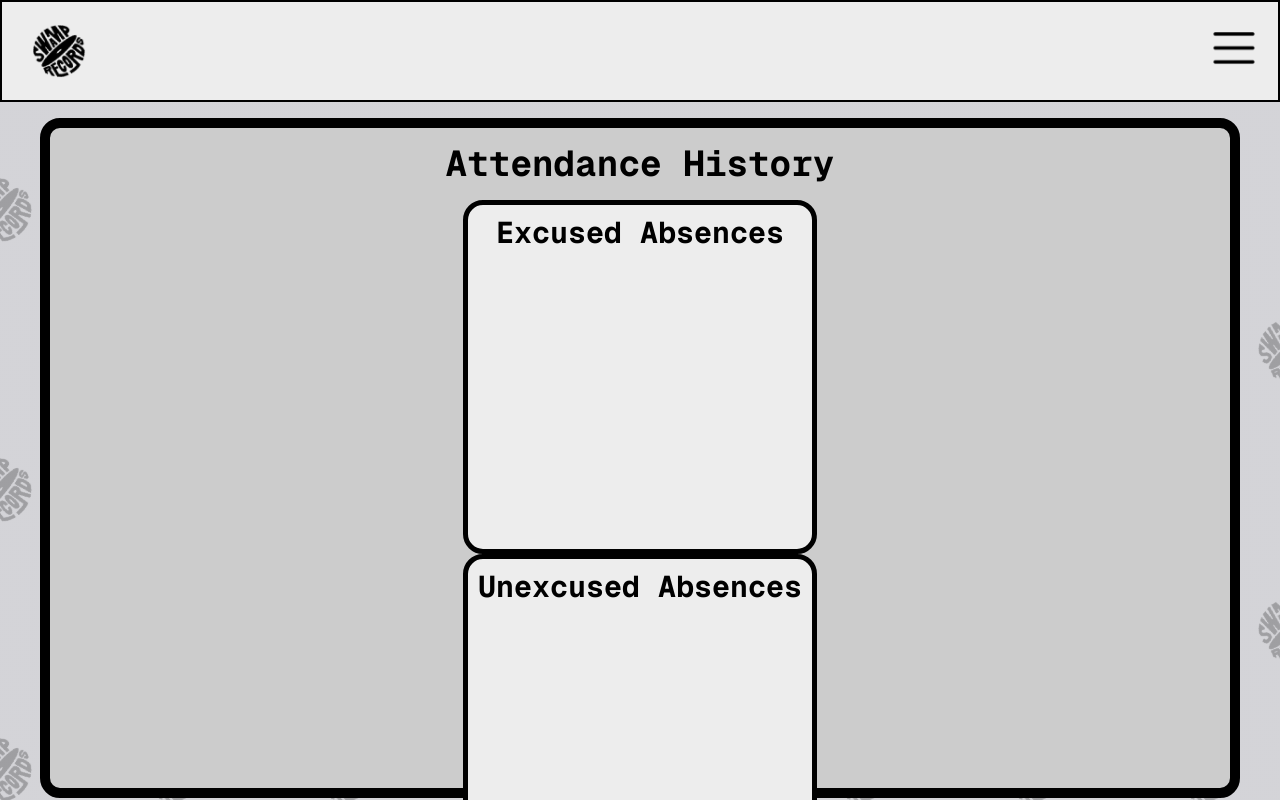
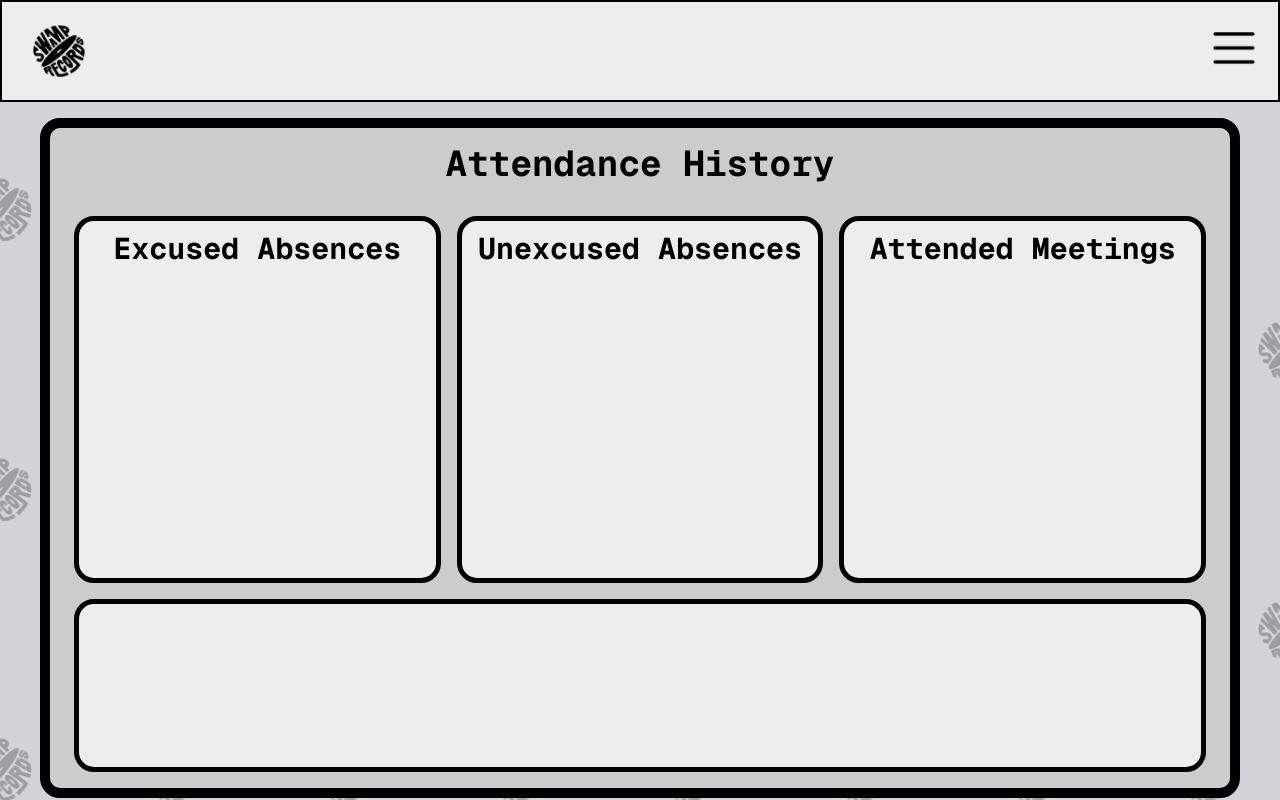
Before and after one commit to Swamp-Records/swamp-records-portal, a Next.js app in the folder frontend/: page /user/history in a window 1280 px wide. Shown: the top 800 px of the page. Built offline with nearby package versions, Linux system fonts and the light colour scheme.

Commit message:
adjust history page

```diff
--- a/frontend/src/app/user/history/page.tsx
+++ b/frontend/src/app/user/history/page.tsx
@@ -1,23 +1,32 @@
-export default function AboutPage() {
+export default function History() {
   return (
     <main className="flex flex-1 items-center justify-center px-4 py-4 font-mono">
-        <div className="flex max-h-[min(800px,85vh)] w-full max-w-[1200px] flex-col items-center px-3 py-4 sm:px-6" style={{ backgroundColor: '#CCCCCC', borderWidth: '10px', borderColor: '#000000', borderRadius: '20px'}}>
+        <div className="flex max-h-[min(800px,85vh)] w-full max-w-[1200px] flex-col items-center px-3 py-4 sm:px-6 gap-4" style={{ backgroundColor: '#CCCCCC', borderWidth: '10px', borderColor: '#000000', borderRadius: '20px'}}>
           <h1 className="mb-4 text-center text-3xl font-bold sm:text-4xl text-black">Attendance History</h1>
-          <div className = "parent">
-            <div className = "child">
+
+          <div className="flex w-full flex-row gap-4">
+            <div className = "flex-1">
               <div style={{ backgroundColor: '#EDEDED', aspectRatio: '1/1', borderWidth: '5px', borderColor: '#000000', borderRadius: '20px', padding: '10px'}}>
                 <h2 className="mb-4 text-center text-2xl font-bold sm:text-3xl text-black">Excused Absences</h2>
               </div>
             </div>
-            <div className = "child">
+
+            <div className = "flex-1">
               <div style={{ backgroundColor: '#EDEDED', aspectRatio: '1/1', borderWidth: '5px', borderColor: '#000000', borderRadius: '20px', padding: '10px'}}>
                 <h2 className="mb-4 text-center text-2xl font-bold sm:text-3xl text-black">Unexcused Absences</h2>
               </div>
             </div>
-            <div className = "child">
+
+            <div className = "flex-1">
               <div style={{ backgroundColor: '#EDEDED', aspectRatio: '1/1', borderWidth: '5px', borderColor: '#000000', borderRadius: '20px', padding: '10px'}}>
                 <h2 className="mb-4 text-center text-2xl font-bold sm:text-3xl text-black">Attended Meetings</h2>
               </div>
+            </div>
+          </div>
+
+          <div style={{ backgroundColor: '#EDEDED', height: '200px', width: '100%', borderWidth: '5px', borderColor: '#000000', borderRadius: '20px'}}>
+            <div className="flex w-full flex-row gap-4">
+
             </div>
           </div>
         </div>
```
